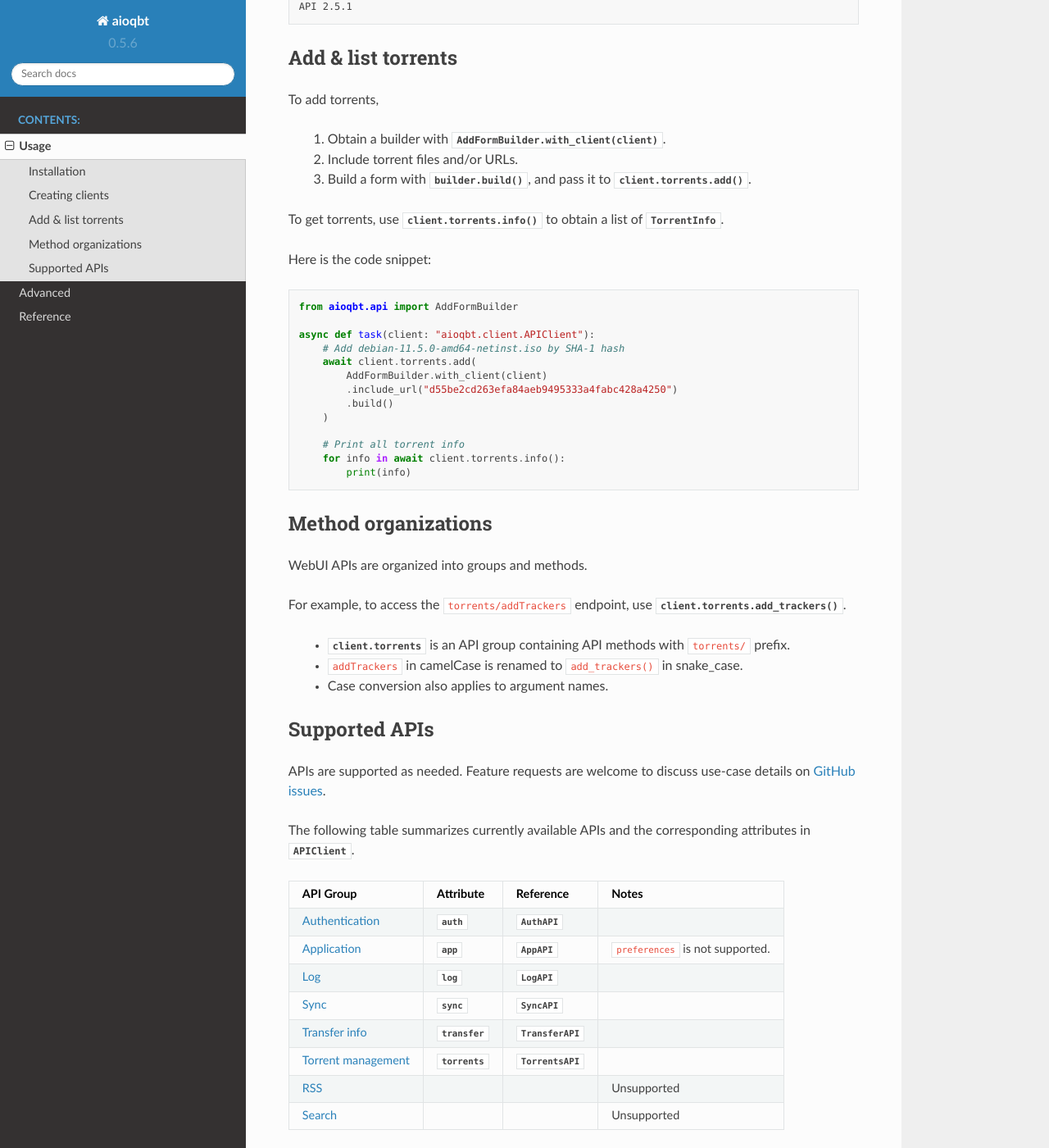
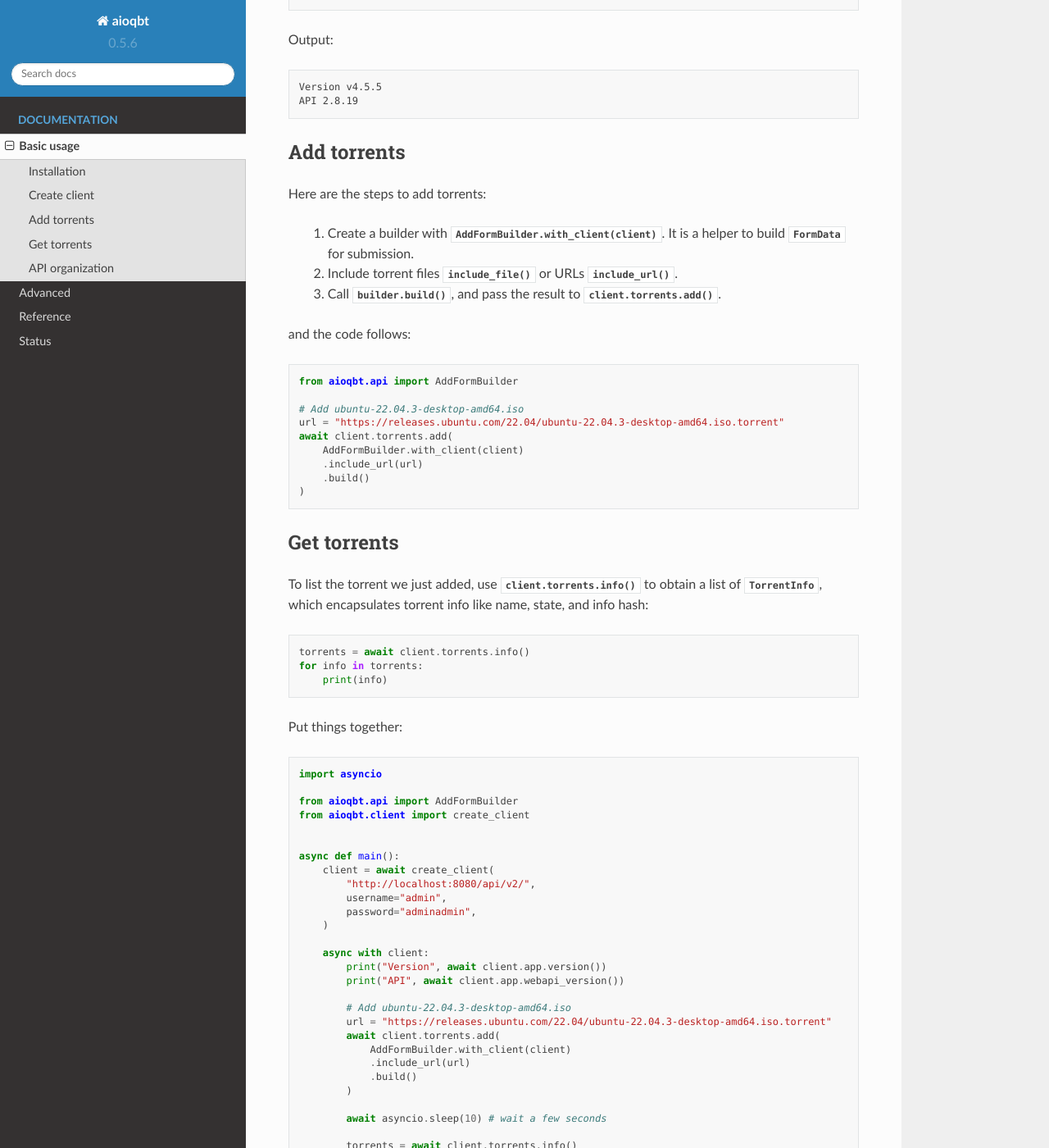
Before and after one commit to tsangwpx/aioqbt, a Sphinx documentation site: the page built from docs/source/usage.rst, in a window 1280 px wide and 1400 px high, scrolled down 816 px. Shown: the whole window at 82% size. Built offline with Sphinx 7.4.7 and the Read the Docs theme 2.0.0, drawn with Linux system fonts in a browser that asks for light colours; some of the changed text lies outside the part shown.

Commit message:
Documentation

```diff
--- a/docs/source/advanced.rst
+++ b/docs/source/advanced.rst
@@ -5,18 +5,42 @@
 Direct requests
 ---------------
 
-To initiate HTTP request directly, use :meth:`.APIClient.request` method to obtain
-:class:`~aiohttp.ClientResponse`. Optional arguments ``params`` and ``data`` are passed
-to :meth:`ClientSession.request() <aiohttp.ClientSession.request>` in aiohttp library.
+:class:`.APIClient` provides :meth:`.APIClient.request` to access API endpoints directly.
 
-Variant methods are provided to extract result in specific format:
+Both HTTP method (GET/POST) and endpoint are needed to specify.
+URL parameters are passed as a dict to argument ``params``
+while POST request data are passed to keyword argument ``data``.
+They are then passed to the underlying :meth:`aiohttp.ClientSession.request`.
+
+The returned result is :class:`aiohttp.ClientResponse` if succeeds.
+See `the aiohttp documentation <https://docs.aiohttp.org/en/stable/client.html>`_ for details.
+The method raises a subclass of :exc:`aioqbt.exc.APIError` if API error occurs, or
+:exc:`aiohttp.ClientError` if connection error.
+
+Convenient methods are included in the client to deal with :class:`~aiohttp.ClientResponse`
+and result in nice formats:
 
     - :meth:`~.APIClient.request_json` returns JSON-decoded object.
     - :meth:`~.APIClient.request_text` returns ``str``.
 
-The following code snippet requests a torrent list directly from ``torrents/info``
-endpoint and results in a list of ``dict``.
+The following code snippet prints a list of dicts of active torrents from ``torrents/info``  endpoint.
 
 .. code-block:: python
 
-    torrents = await client.request_json("GET", "torrents/info")
+    torrents = await client.request_json(
+        "GET",
+        "torrents/info",
+        params={
+            "filter": "active",
+        },
+    )
+    pprint.pp(torrents)
+
+.. code-block:: text
+
+    [{'hash': '75439d5de343999ab377c617c2c647902956e282',
+     'name': 'ubuntu-22.04.3-desktop-amd64.iso',
+     'size': 5037662208,
+     'state': 'uploading',
+     # some keys are omitted
+    }]
--- /dev/null
+++ b/docs/source/shared/missing_attributes.rst
@@ -0,0 +1,6 @@
+.. note::
+
+    Some attributes may not be available from older qBittorrent version.
+    ``AttributeError`` may  raise when accessing these attributes.
+
+    Use `try-except` block or ``getattr()`` to handle these cases.
--- /dev/null
+++ b/docs/source/status.rst
@@ -0,0 +1,53 @@
+.. _status:
+
+==================
+Status
+==================
+
+Supported features
+------------------
+
+qBittorrent v4.5.5 is supported.
+The following table summarizes currently available APIs
+and the corresponding attributes in :class:`~aioqbt.client.APIClient`.
+
+.. list-table::
+    :header-rows: 1
+
+    * - API
+      - Group
+      - Note
+
+    * - :APIWiki:`Authentication <#authentication>`
+      - :class:`~.AuthAPI`
+      -
+
+    * - :APIWiki:`Application <#application>`
+      - :class:`~.AppAPI`
+      -
+
+    * - :APIWiki:`Log <#log>`
+      - :class:`~.LogAPI`
+      -
+
+    * - :APIWiki:`Sync <#sync>`
+      - :class:`~.SyncAPI`
+      -
+
+    * - :APIWiki:`Transfer info <#transfer-info>`
+      - :class:`~.TransferAPI`
+      -
+
+    * - :APIWiki:`Torrent management <#torrent-management>`
+      - :class:`~.TorrentsAPI`
+      -
+
+    * - :APIWiki:`RSS <#rss-experimental>`
+      -
+      - Unsupported
+
+    * - :APIWiki:`Search <#search>`
+      -
+      - Unsupported
+
+Feature requests are welcome on :issue:`GitHub issues <>`.
--- a/docs/source/usage.rst
+++ b/docs/source/usage.rst
@@ -1,8 +1,8 @@
 .. _usage:
 
-=====
-Usage
-=====
+============
+Basic usage
+============
 
 .. _installation:
 
@@ -15,17 +15,24 @@
 
     $ pip install aioqbt
 
-Creating clients
+Create client
 ----------------
 
-To create :class:`~aioqbt.client.APIClient`,
-use :func:`~aioqbt.client.create_client()` with login credentials:
+:class:`~aioqbt.client.APIClient` exposes Python interfaces to qBittorrent WebUI APIs
+and maintains login session.
+It is recommended to create them with :func:`~aioqbt.client.create_client()`
+by supplying URL and login credential.
+The interactions with the client are placed inside ``async with client`` block.
+
+Let's create a client and inquire qBittorrent versions.
 
 .. code-block:: python
 
+    import asyncio
+
     from aioqbt.client import create_client
 
-    async def run():
+    async def main():
         client = await create_client(
             "http://localhost:8080/api/v2/",
             username="admin",
@@ -36,108 +43,151 @@
             print("Version", await client.app.version())
             print("API", await client.app.webapi_version())
 
-    if __name__ == "__main__":
-        asyncio.run(run())
+    asyncio.run(main())
 
 Output:
 
 .. code-block:: text
 
-    Version v4.2.5
-    API 2.5.1
+    Version v4.5.5
+    API 2.8.19
 
-
-Add & list torrents
+Add torrents
 -------------------
 
-To add torrents,
+Here are the steps to add torrents:
 
-    1. Obtain a builder with
-       :meth:`AddFormBuilder.with_client(client) <.AddFormBuilder.with_client>`.
-    2. Include torrent files and/or URLs.
-    3. Build a form with :meth:`builder.build() <.AddFormBuilder.build>`, and pass it to
-       :meth:`client.torrents.add() <.TorrentsAPI.add>`.
+    1. Create a builder with :meth:`AddFormBuilder.with_client(client) <.AddFormBuilder.with_client>`.
+       It is a helper to build :class:`~aiohttp.FormData` for submission.
+    2. Include torrent files :meth:`~.AddFormBuilder.include_file` or URLs :meth:`~.AddFormBuilder.include_url`.
+    3. Call :meth:`builder.build() <.AddFormBuilder.build>`, and
+       pass the result to :meth:`client.torrents.add() <.TorrentsAPI.add>`.
 
-To get torrents, use :meth:`client.torrents.info() <.TorrentsAPI.info>` to obtain
-a list of :class:`.TorrentInfo`.
-
-Here is the code snippet:
+and the code follows:
 
 .. code-block:: python
 
     from aioqbt.api import AddFormBuilder
 
-    async def task(client: "aioqbt.client.APIClient"):
-        # Add debian-11.5.0-amd64-netinst.iso by SHA-1 hash
-        await client.torrents.add(
-            AddFormBuilder.with_client(client)
-            .include_url("d55be2cd263efa84aeb9495333a4fabc428a4250")
-            .build()
+    # Add ubuntu-22.04.3-desktop-amd64.iso
+    url = "https://releases.ubuntu.com/22.04/ubuntu-22.04.3-desktop-amd64.iso.torrent"
+    await client.torrents.add(
+        AddFormBuilder.with_client(client)
+        .include_url(url)
+        .build()
+    )
+
+
+Get torrents
+-------------------
+
+To list the torrent we just added, use :meth:`client.torrents.info() <.TorrentsAPI.info>` to obtain
+a list of :class:`.TorrentInfo`,
+which encapsulates torrent info like name, state, and info hash::
+
+    torrents = await client.torrents.info()
+    for info in torrents:
+        print(info)
+
+
+
+Put things together:
+
+.. code-block::
+
+    import asyncio
+
+    from aioqbt.api import AddFormBuilder
+    from aioqbt.client import create_client
+
+
+    async def main():
+        client = await create_client(
+            "http://localhost:8080/api/v2/",
+            username="admin",
+            password="adminadmin",
         )
 
-        # Print all torrent info
-        for info in await client.torrents.info():
-            print(info)
+        async with client:
+            print("Version", await client.app.version())
+            print("API", await client.app.webapi_version())
 
-Method organizations
+            # Add ubuntu-22.04.3-desktop-amd64.iso
+            url = "https://releases.ubuntu.com/22.04/ubuntu-22.04.3-desktop-amd64.iso.torrent"
+            await client.torrents.add(
+                AddFormBuilder.with_client(client)
+                .include_url(url)
+                .build()
+            )
+
+            await asyncio.sleep(10) # wait a few seconds
+
+            torrents = await client.torrents.info()
+            for info in torrents:
+                print(info)
+
+
+    asyncio.run(main())
+
+
+Output:
+
+.. code-block:: text
+
+    Version v4.5.5
+    API 2.8.19
+    <TorrentInfo 75439d5de343999ab377c617c2c647902956e282 downloading 'ubuntu-22.04.3-desktop-amd64.iso'>
+
+
+
+API organization
 --------------------
 
-WebUI APIs are organized into groups and methods.
-
-For example, to access the ``torrents/addTrackers`` endpoint, use
-:meth:`client.torrents.add_trackers() <.TorrentsAPI.add_trackers>`.
-
-    * :attr:`client.torrents <.APIClient.torrents>` is an API group containing API
-      methods with ``torrents/`` prefix.
-    * ``addTrackers`` in camelCase is renamed to ``add_trackers()`` in snake_case.
-    * Case conversion also applies to argument names.
-
-
-Supported APIs
-------------------
-
-APIs are supported as needed.
-Feature requests are welcome to discuss use-case details on :issue:`GitHub issues <>`.
-
-The following table summarizes currently available APIs
-and the corresponding attributes in :class:`.APIClient`.
+The qBittorrent WebUI APIs are organized into groups (auth, app, torrents, ...etc).
+Each group can be accessed via :class:`.APIClient` attributes.
+The qBittorrent Wiki provides a documentation as reference.
 
 .. list-table::
     :header-rows: 1
 
-    * - API Group
-      - Attribute
-      - Reference
-      - Notes
-    * - :APIWiki:`Authentication <#authentication>`
-      - :attr:`~.APIClient.auth`
+    * - Client attribute
+      - API Group
+      - Wiki
+
+    * - :attr:`~.APIClient.auth`
       - :class:`~.AuthAPI`
-      -
-    * - :APIWiki:`Application <#application>`
-      - :attr:`~.APIClient.app`
+      - :APIWiki:`Authentication <#authentication>`
+
+    * - :attr:`~.APIClient.app`
       - :class:`~.AppAPI`
-      - ``preferences`` is not supported.
-    * - :APIWiki:`Log <#log>`
-      - :attr:`~.APIClient.log`
+      - :APIWiki:`Application <#application>`
+
+    * - :attr:`~.APIClient.log`
       - :class:`~.LogAPI`
-      -
-    * - :APIWiki:`Sync <#sync>`
-      - :attr:`~.APIClient.sync`
+      - :APIWiki:`Log <#log>`
+
+    * - :attr:`~.APIClient.sync`
       - :class:`~.SyncAPI`
-      -
-    * - :APIWiki:`Transfer info <#transfer-info>`
-      - :attr:`~.APIClient.transfer`
+      - :APIWiki:`Sync <#sync>`
+
+    * - :attr:`~.APIClient.transfer`
       - :class:`~.TransferAPI`
-      -
-    * - :APIWiki:`Torrent management <#torrent-management>`
-      - :attr:`~.APIClient.torrents`
+      - :APIWiki:`Transfer info <#transfer-info>`
+
+    * - :attr:`~.APIClient.torrents`
       - :class:`~.TorrentsAPI`
-      -
-    * - :APIWiki:`RSS <#rss-experimental>`
-      -
-      -
-      - Unsupported
-    * - :APIWiki:`Search <#search>`
-      -
-      -
-      - Unsupported
+      - :APIWiki:`Torrent management <#torrent-management>`
+
+For example, ``torrents/addTrackers`` endpoint under ``torrents`` group is represented
+by :meth:`.TorrentsAPI.add_trackers`, which can be accessed
+via client's ``torrents`` attribute:
+
+.. code-block:: python
+
+    await client.torrents.add_trackers(["http://example.com/tracker"])
+
+
+.. note::
+
+    In general, naming convention is applied in methods and parameters:
+    `camelCase` is renamed to `snake_case`.
```
Also changed, not shown: docs/source/index.rst (+8 -7 lines), docs/source/reference.rst (+54 -34 lines), src/aioqbt/version.py (+6 -4 lines), 6 other files.
